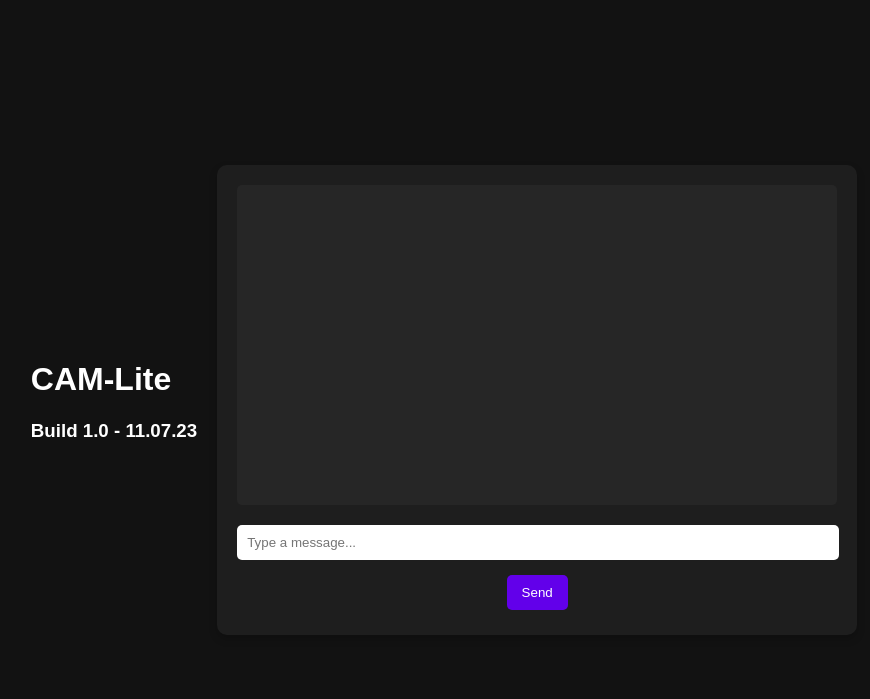
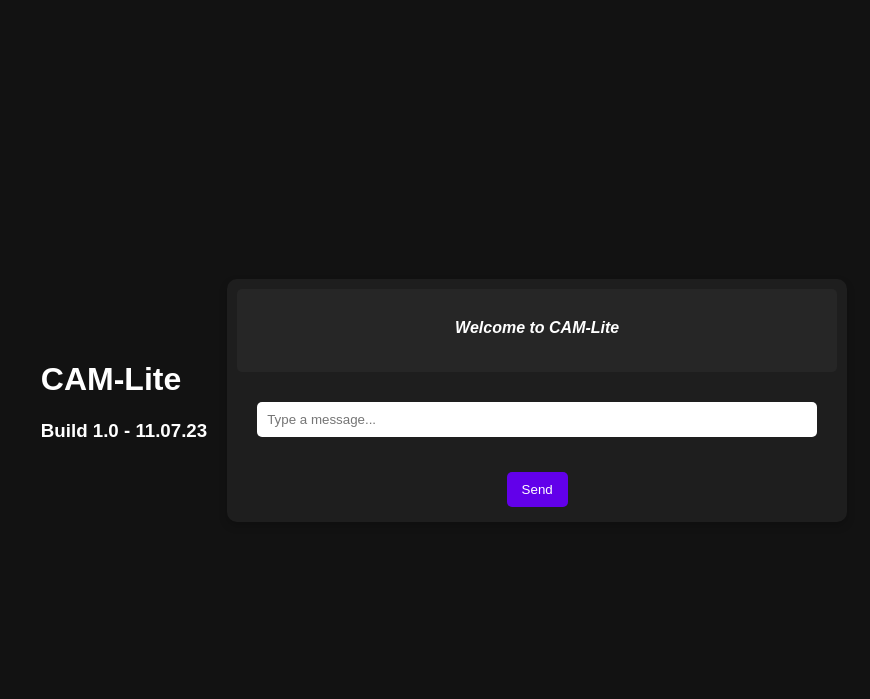
Before and after one commit to shamair28/CAM-Lite, a Flask app: template templates/chat_modified.html in a window 1280 px wide. Shown: the top 699 px of the page, without its empty margins (196-1066 px from the left). Run offline with Flask 3, Linux system fonts and the light colour scheme; the template is opened without the code that fills it, so the values that code supplies are empty.

Commit message:
fixed threading, ui a little nicer

```diff
--- a/app.py
+++ b/app.py
@@ -20,9 +20,13 @@ assistant = client.beta.assistants.create(
     )
 thread = client.beta.threads.create()
 
+
 @app.route('/')
 def home():
+    global thread
+    thread = client.beta.threads.create()
     return render_template('chat_modified.html')
+
 
 @app.route('/send_message', methods=['POST'])
 def send_message():
@@ -65,5 +69,5 @@ def send_message():
     return jsonify({'response': assistant_response})
 
 if __name__ == '__main__':
-    app.debug=True
-    app.run(debug=True)
+    app.debug=False
+    #app.run(debug=True)
--- a/static/stylesheet.css
+++ b/static/stylesheet.css
@@ -10,27 +10,30 @@ body {
 }
 #container {
     width: 80%;
+    min-width: 400px;
+    max-height: 90%;
     max-width: 600px;
     background-color: #1E1E1E;
-    padding: 20px;
+    padding: 10px;
     border-radius: 10px;
     box-shadow: 0 4px 8px 0 rgba(0,0,0,0.2);
 }
 #chat {
-    height: 300px;
+    max-height: 400px;
     overflow-y: auto;
     background-color: #262626;
-    padding: 10px;
+    padding: 5%;
     border-radius: 5px;
-    margin-bottom: 10px;
 }
 #message {
-    width: 97%;
+    width: 90%;
     padding: 10px;
     margin-top: 10px;
     margin-bottom: 10px;
     border-radius: 5px;
     border: none;
+    display: block;
+    margin: 5% auto;
 }
 button {
     background-color: #6200EA; /* Button color */
@@ -86,6 +89,7 @@ button:hover {
     align-items: center; /* Adjust as needed */
     justify-content: center; /* Adjust as needed */
     width: 80%;
+    height: 75%;
     max-width: 1200px;
 }
 
@@ -95,10 +99,16 @@ button:hover {
     text-align: left; /* Align text to the left */
     /* Add more styling as required */
 }
+
 #thinking-message {
     font-style: italic;
     text-align: center;
     margin-top: 10%;
 }
 
-/* Continue with existing styles */
+#welcome-message {
+    text-align: center;
+    font-style: italic;
+    font-weight: bold;
+    margin-bottom: 5px;
+}
--- a/templates/chat_modified.html
+++ b/templates/chat_modified.html
@@ -75,10 +75,15 @@
         </div>
     <div id="container">
         <div id="chat">
-            <!-- Chat messages will go here -->
+            <div id="welcome-message">
+                Welcome to CAM-Lite
+            </div>
+
         </div>
-        <input type="text" name="message" id="message" placeholder="Type a message...">
-        <center><button onclick="sendMessage()">Send</button></center>
+        <div class="app-container">
+            <input type="text" name="message" id="message" placeholder="Type a message...">
+            <center><button onclick="sendMessage()">Send</button></center>
+        </div>
     </div>
 </body>
 </html>
```
